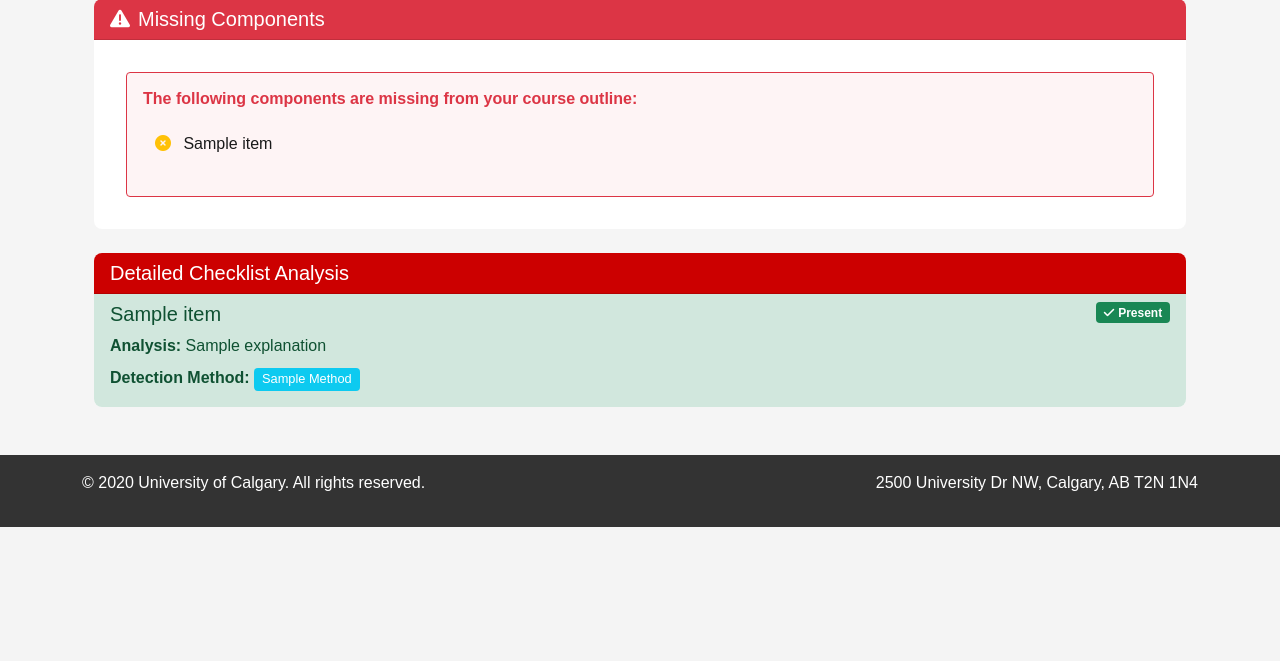
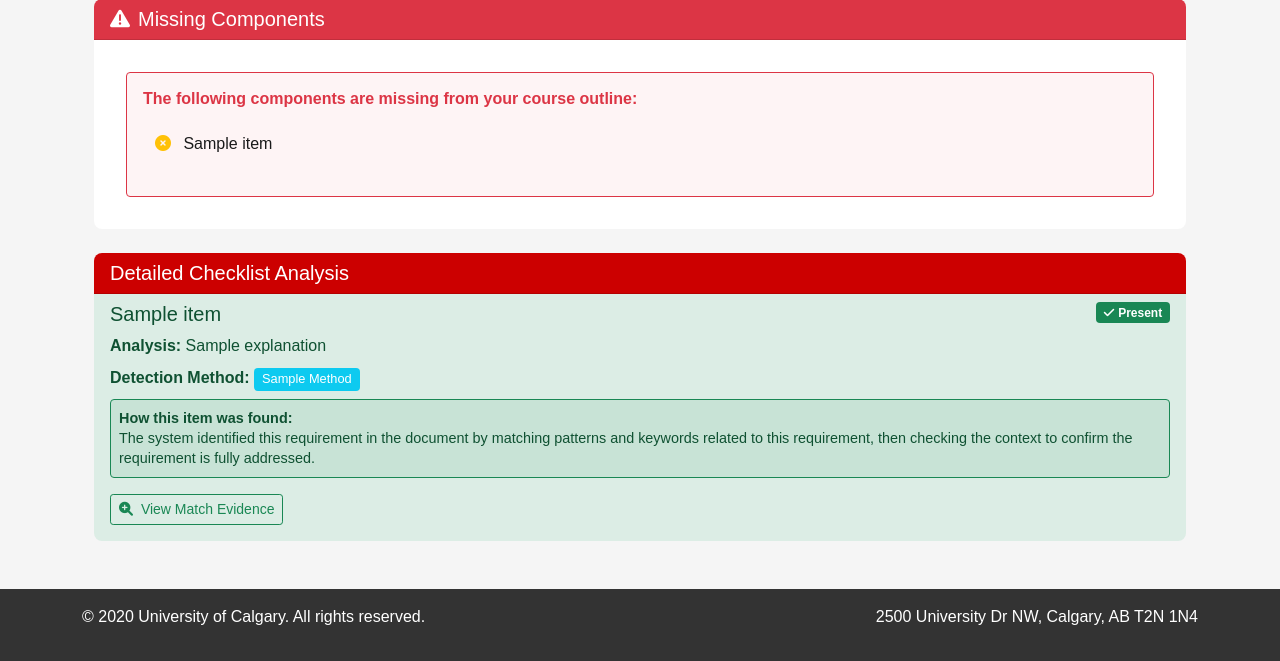
Before and after one commit to cpatsula02/Syllabus-Sync, a Flask app: template templates/results.html in a window 1280 px wide. Shown: the part 546-1207 px from the top of the page. Before the commit the page ends 1073 px from the top, so only its background shows below. Run offline with Flask 3, Linux system fonts and the light colour scheme; the template is opened without the code that fills it: most values are stand-ins (such as "Sample title", 1, 10 or a date in 2020).

Commit message:
Enhance document verification results display and PDF generation
Replit-Commit-Author: Agent
Replit-Commit-Session-Id: 3ac92e36-67bd-41bc-835e-08f644f29504
Replit-Commit-Screenshot-Url: https://storage.googleapis.com/screenshot-production-us-central1/ed8156f4-e324-4779-a8b6-6af95dac4f25/4e3ec6e7-f10d-426d-b6d9-0d4268345988.jpg

```diff
--- a/main.py
+++ b/main.py
@@ -224,17 +224,49 @@ def index():
 
                 flash(f'Analysis complete! {present_items} of {total_items} items found, {missing_count} missing. {verification_strategy}')
 
+                # Prepare formatted results list for the template
+                formatted_results = []
+                for item in checklist_items:
+                    result_data = results.get(item, {})
+                    formatted_result = {
+                        'item': item,
+                        'status': 'present' if result_data.get('present', False) else 'missing',
+                        'explanation': result_data.get('explanation', 'No explanation available'),
+                        'method': result_data.get('method', 'unknown'),
+                        'confidence': result_data.get('confidence', 0),
+                        'verification_attempts': result_data.get('verification_attempts', 0),
+                        'verification_present_votes': result_data.get('verification_present_votes', 0),
+                        'is_grade_item': item in grade_table_items
+                    }
+                    formatted_results.append(formatted_result)
+
+                # Prepare analysis methods statistics
+                analysis_methods = {}
+                for item in checklist_items:
+                    result = results.get(item, {})
+                    method = result.get("method", "pattern_matching")
+
+                    if method in analysis_methods:
+                        analysis_methods[method] += 1
+                    else:
+                        analysis_methods[method] = 1
+
                 return render_template(
                     'results.html',
                     checklist_items=checklist_items,
                     missing_items=missing_items,
-                    results=results,
+                    results=formatted_results,
                     grade_table_items=grade_table_items,
                     link_validation=link_validation_results,
                     total_items=total_items,
                     present_items=present_items,
+                    missing_count=len(missing_items),
+                    total_count=total_items,
+                    present_count=present_items,
                     api_calls=api_calls,
+                    api_calls_made=api_calls,
                     api_used=api_used,
+                    analysis_methods=analysis_methods,
                     outline_filename=outline.filename
                 )
 
@@ -278,16 +310,48 @@ def index():
 
                     flash(f'Analysis complete using pattern matching only! {present_items} of {total_items} items found, {missing_count} missing.')
 
+                    # Prepare formatted results list for the template (fallback)
+                    formatted_results = []
+                    for item in checklist_items:
+                        result_data = results.get(item, {})
+                        formatted_result = {
+                            'item': item,
+                            'status': 'present' if result_data.get('present', False) else 'missing',
+                            'explanation': result_data.get('explanation', 'No explanation available'),
+                            'method': result_data.get('method', 'pattern_matching'),
+                            'confidence': result_data.get('confidence', 0),
+                            'verification_attempts': result_data.get('verification_attempts', 0),
+                            'verification_present_votes': result_data.get('verification_present_votes', 0),
+                            'is_grade_item': item in grade_table_items
+                        }
+                        formatted_results.append(formatted_result)
+
+                    # Prepare analysis methods statistics (fallback)
+                    analysis_methods = {}
+                    for item in checklist_items:
+                        result = results.get(item, {})
+                        method = result.get("method", "pattern_matching")
+
+                        if method in analysis_methods:
+                            analysis_methods[method] += 1
+                        else:
+                            analysis_methods[method] = 1
+
                     return render_template(
                         'results.html',
                         checklist_items=checklist_items,
                         missing_items=missing_items,
-                        results=results,
+                        results=formatted_results,
                         grade_table_items=grade_table_items,
                         total_items=total_items,
                         present_items=present_items,
+                        missing_count=len(missing_items),
+                        total_count=total_items,
+                        present_count=present_items,
                         api_calls=0,
+                        api_calls_made=0,
                         api_used=False,
+                        analysis_methods=analysis_methods,
                         outline_filename=outline.filename
                     )
                 else:
@@ -528,12 +592,12 @@ def download_pdf():
             # Already bytes/bytearray
             pdf_bytes = output
 
-        # Create a response with the PDF
+        # Create a response with the PDF - display in browser, not as download
         return send_file(
             io.BytesIO(pdf_bytes),
             mimetype='application/pdf',
             download_name='syllabus_analysis_report.pdf',
-            as_attachment=True
+            as_attachment=False  # Changed to False to open in browser instead of downloading
         )
 
     except Exception as e:
--- a/templates/results.html
+++ b/templates/results.html
@@ -136,12 +136,52 @@
                         </span>
                         {% endif %}
                     </p>
-                        <div class="evidence-box p-3 mt-1 bg-light rounded border-success" style="display: none;"
-                             id="evidence-{{ loop.index }}">
-                            <div class="spinner-border spinner-border-sm text-secondary" role="status">
-                                <span class="visually-hidden">Loading...</span>
-                            </div>
-                            <span>Loading evidence...</span>
+
+                    <!-- How the item was found/missing explanation -->
+                    <div class="explanation-detail mb-3 p-2 rounded {% if result.status == 'present' %}bg-success-light border-success{% else %}bg-danger-light border-danger{% endif %} border">
+                        <p class="mb-0">
+                            <strong>{% if result.status == 'present' %}How this item was found:{% else %}Why this item is missing:{% endif %}</strong><br>
+                            {% if result.status == 'present' %}
+                                The system identified this requirement in the document by
+                                {% if 'ai_' in result.method %}
+                                    analyzing the content with AI and comparing it against the requirement's intent.
+                                    Multiple perspectives were considered to verify that the document genuinely meets this requirement.
+                                {% else %}
+                                    matching patterns and keywords related to this requirement, then checking the context to confirm the requirement is fully addressed.
+                                {% endif %}
+                                {% if result.verification_attempts and result.verification_attempts > 0 %}
+                                    {{ result.verification_present_votes }} out of {{ result.verification_attempts }} verification checks confirmed the presence of this item.
+                                {% endif %}
+                            {% else %}
+                                {% if 'ai_' in result.method %}
+                                    After thorough AI-based analysis from multiple perspectives, this requirement was not found in the document.
+                                    The system searched for various ways this requirement could be expressed but could not locate content that satisfies it.
+                                {% else %}
+                                    The system searched for patterns, keywords, and contextual clues related to this requirement but could not find matching content
+                                    that would satisfy this checklist item.
+                                {% endif %}
+                                {% if result.verification_attempts and result.verification_attempts > 0 %}
+                                    {{ result.verification_present_votes }} out of {{ result.verification_attempts }} verification checks indicated the presence of this item,
+                                    which was insufficient to confirm it exists in the document.
+                                {% endif %}
+                            {% endif %}
+                        </p>
+                    </div>
+
+                    <!-- View Evidence Button -->
+                    <button class="btn btn-sm {% if result.status == 'present' %}btn-outline-success{% else %}btn-outline-danger{% endif %} mb-2"
+                            onclick="loadMatchDetails(this)"
+                            data-item="{{ result.item }}">
+                        <i class="fas {% if result.status == 'present' %}fa-search-plus{% else %}fa-search-minus{% endif %} me-1"></i>
+                        {% if result.status == 'present' %}View Match Evidence{% else %}Search for Missing Content{% endif %}
+                    </button>
+
+                    <div class="evidence-box p-3 mt-1 bg-light rounded {% if result.status == 'present' %}border-success{% else %}border-danger{% endif %}" style="display: none;"
+                         id="evidence-{{ loop.index }}">
+                        <div class="spinner-border spinner-border-sm text-secondary" role="status">
+                            <span class="visually-hidden">Loading...</span>
+                        </div>
+                        <span>Loading evidence...</span>
                     </div>
                 </div>
             {% endfor %}
@@ -192,12 +232,36 @@
     max-height: 200px;
     overflow-y: auto;
     font-size: 0.95em;
-    border-left: 4px solid #198754;
 }
 
-/* Highlight matched terms in green */
+/* Explanation detail boxes for present/missing items */
+.explanation-detail {
+    font-size: 0.9rem;
+    line-height: 1.4;
+}
+
+.bg-success-light {
+    background-color: rgba(25, 135, 84, 0.1);
+}
+
+.bg-danger-light {
+    background-color: rgba(220, 53, 69, 0.1);
+}
+
+/* Highlight matched terms */
 .evidence-box span {
     border-radius: 2px;
+}
+
+/* Make sure the present items are clearly marked in green */
+.list-group-item-success {
+    background-color: rgba(25, 135, 84, 0.15);
+    border-color: rgba(25, 135, 84, 0.3);
+}
+
+.list-group-item-danger {
+    background-color: rgba(220, 53, 69, 0.15);
+    border-color: rgba(220, 53, 69, 0.3);
 }
 </style>
 
```
